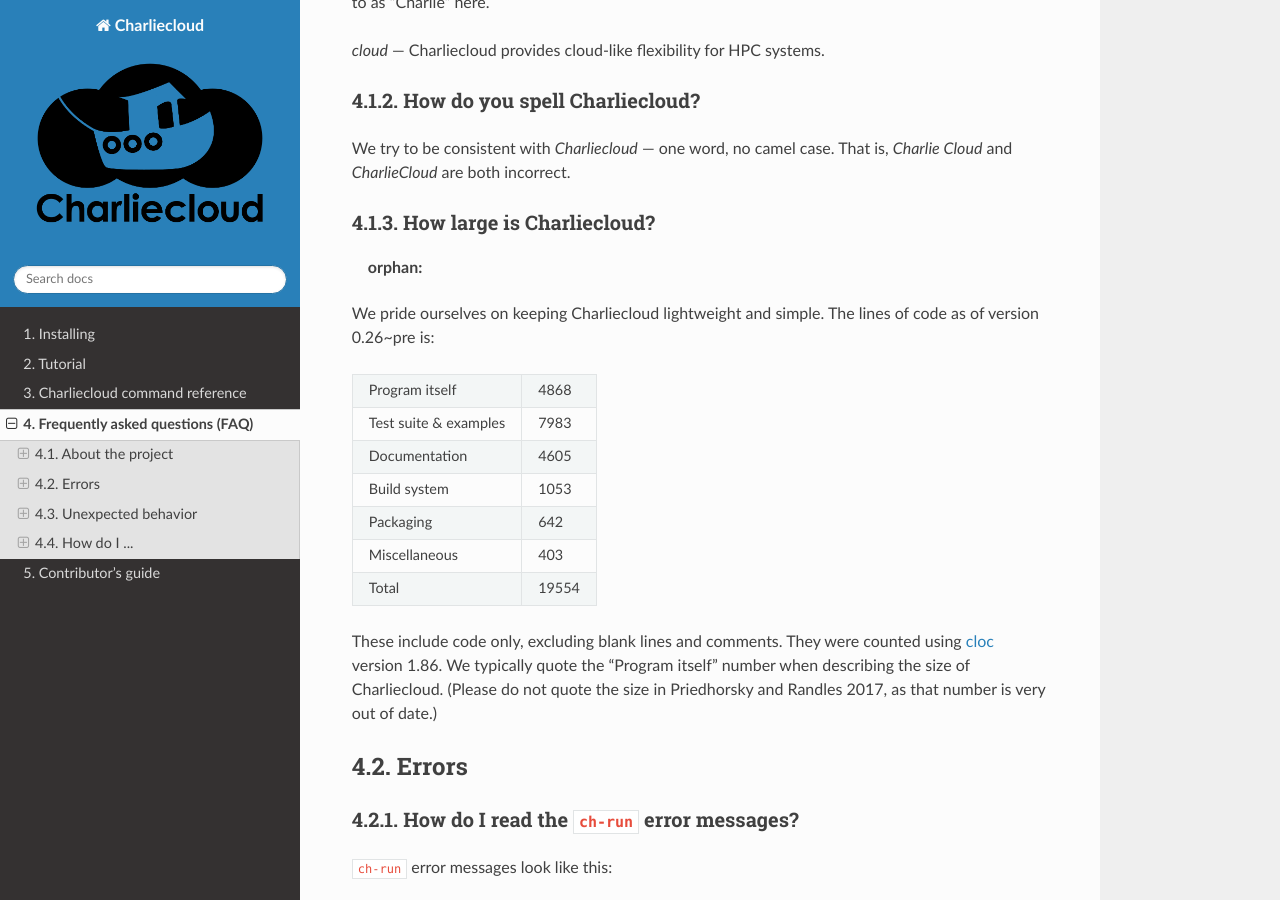
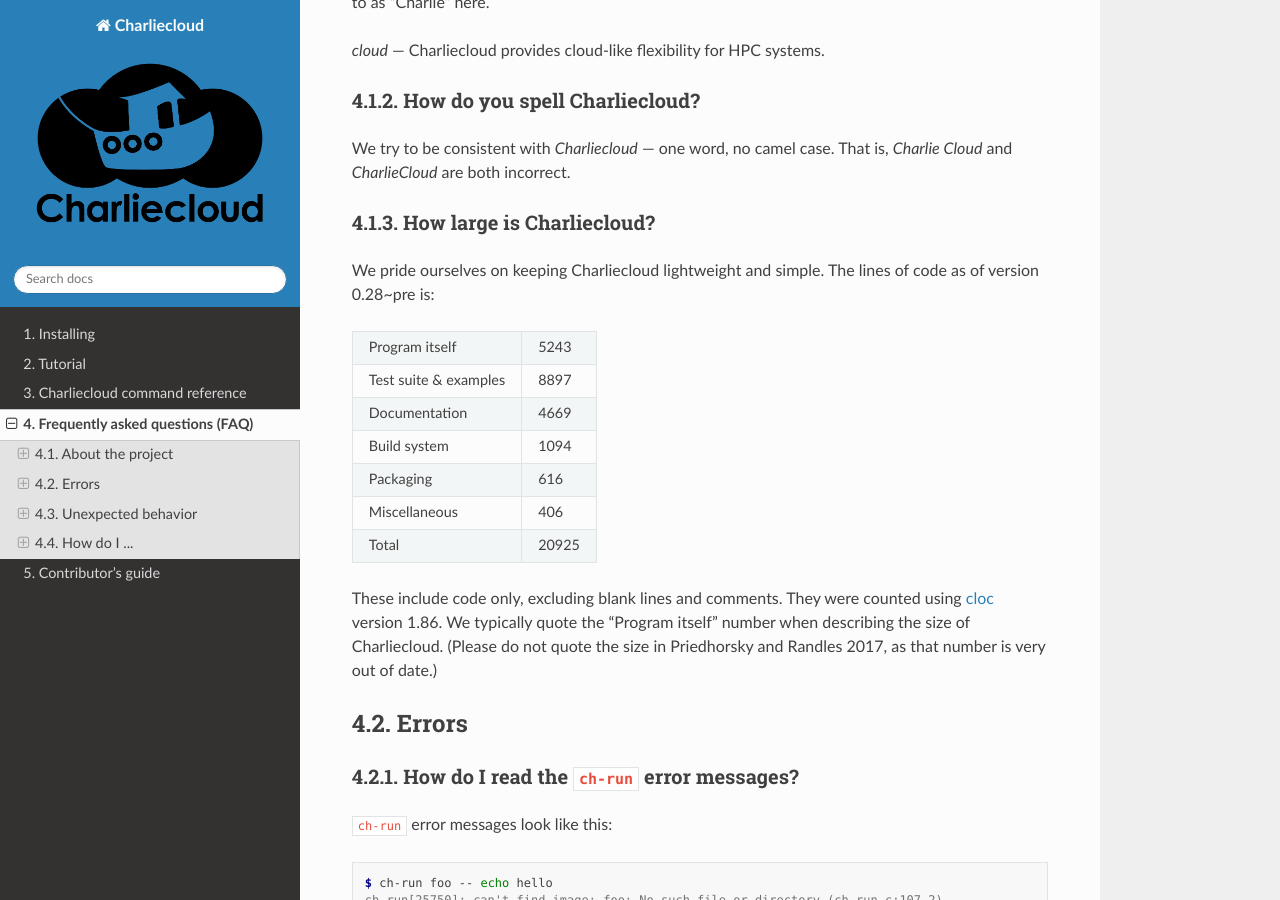
Before and after one commit to hpc/charliecloud, a Sphinx documentation site: the page built from doc/faq.rst, in a window 1280 px wide and 900 px high, scrolled down 1224 px. Built offline with Sphinx 7.4.7 and the Read the Docs theme 2.0.0, drawn with Linux system fonts in a browser that asks for light colours.

Commit message:
fix misc/loc

```diff
--- a/doc/loc.rst
+++ b/doc/loc.rst
@@ -1,26 +1,24 @@
-:orphan:
-
 .. Do not edit this file — it’s auto-generated.
 
 We pride ourselves on keeping Charliecloud lightweight and simple. The lines
-of code as of version 0.26~pre is:
+of code as of version 0.28~pre is:
 
 .. list-table::
 
    * - Program itself
-     - 4868
+     - 5243
    * - Test suite & examples
-     - 7983
+     - 8897
    * - Documentation
-     - 4605
+     - 4669
    * - Build system
-     - 1053
+     - 1094
    * - Packaging
-     - 642
+     - 616
    * - Miscellaneous
-     - 403
+     - 406
    * - Total
-     - 19554
+     - 20925
 
 These include code only, excluding blank lines and comments. They were counted
 using `cloc <https://github.com/AlDanial/cloc>`_ version 1.86.
```
Also changed, not shown: 1 other file.
